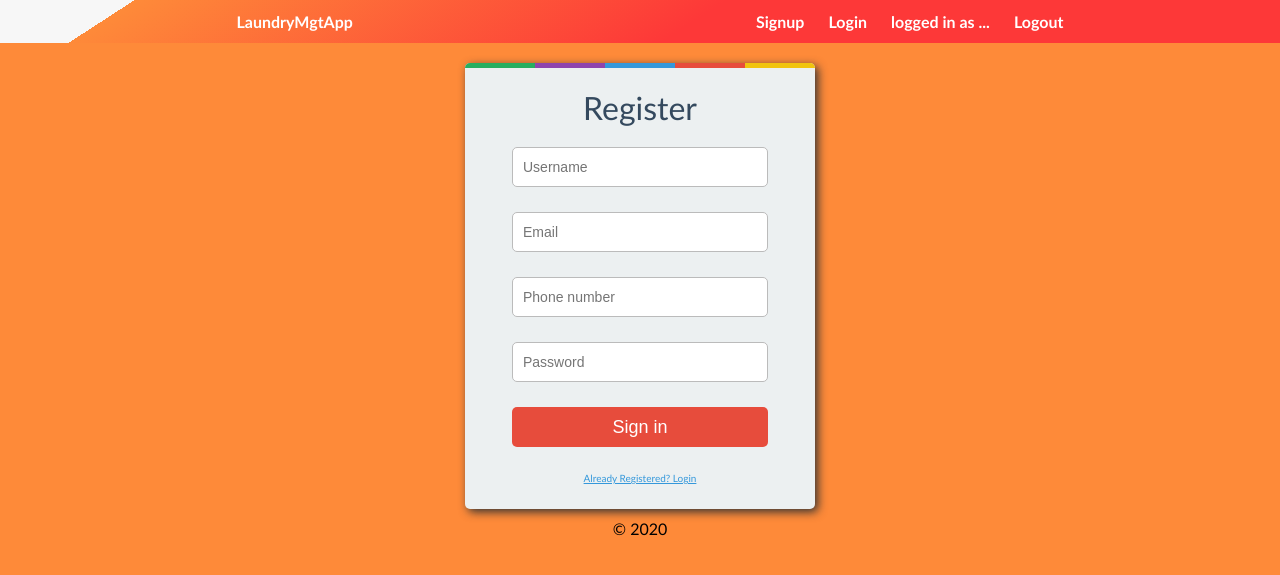
After one commit to jmalisha/laundrymgtapp, a PHP site: page /client/register.php in a window 1280 px wide. The commit adds this page. Shown: the top 575 px of the page. Run offline with PHP 8.4, Linux system fonts and the light colour scheme.

Commit message:
create and style client register form and modify the login form

```diff
--- a/client/login.php
+++ b/client/login.php
@@ -1,12 +1,12 @@
 <?php include_once("./header.php") ?>
-<div class="login-container">
-    <div class="login-wrap">
+<div class="form-container">
+    <div class="form-wrap">
         <h2>Login</h2>
         <div class="form">
             <input type="text" placeholder="Username" name="un" />
             <input type="password" placeholder="Password" name="pw" />
             <button> Sign in </button>
-            <a href="#">
+            <a href="/LaundryMgtApp/client/register.php">
                 <p> Don't have an account? Register </p>
             </a>
         </div>
--- /dev/null
+++ b/client/register.php
@@ -0,0 +1,17 @@
+<?php include_once("./header.php") ?>
+<div class="form-container">
+    <div class="form-wrap">
+        <h2>Register</h2>
+        <div class="form">
+            <input type="text" placeholder="Username" name="username" />
+            <input type="email" placeholder="Email" name="email" />
+            <input type="tel" placeholder="Phone number" name="phone" />
+            <input type="password" placeholder="Password" name="password" />
+            <button> Sign in </button>
+            <a href="/LaundryMgtApp/client/login.php">
+                <p> Already Registered? Login </p>
+            </a>
+        </div>
+    </div>
+</div>
+<?php include_once("./footer.php") ?>
--- a/styles/client/login.css
+++ b/styles/client/login.css
@@ -7,13 +7,13 @@
 body {
   background-color: #fe8a39;
 }
-.login-container {
+.form-container {
   display: flex;
   flex-direction: column;
   justify-content: center;
   align-items: center;
 }
-.login-wrap {
+.form-wrap {
   position: relative;
   margin: 0 auto;
   background: #ecf0f1;
@@ -22,19 +22,18 @@ body {
   box-shadow: 3px 3px 10px #333;
   padding: 15px;
 }
-.login-wrap h2 {
+.form-wrap h2 {
   text-align: center;
   font-weight: 200;
   font-size: 2em;
   margin-top: 10px;
   color: #34495e;
 }
-.login-wrap .form {
+.form-wrap .form {
   padding-top: 20px;
 }
-html .login-wrap .form input[type="text"],
-html .login-wrap .form input[type="password"],
-html .login-wrap .form button {
+.form-wrap .form input,
+.form-wrap .form button {
   width: 80%;
   margin-left: 10%;
   margin-bottom: 25px;
@@ -43,25 +42,23 @@ html .login-wrap .form button {
   outline: 0;
   -moz-outline-style: none;
 }
-html .login-wrap .form input[type="text"],
-html .login-wrap .form input[type="password"] {
+.form-wrap .form input {
   border: 1px solid #bbb;
   padding: 0 0 0 10px;
   font-size: 14px;
 }
-html .login-wrap .form input[type="text"]:focus,
-html .login-wrap .form input[type="password"]:focus {
+.form-wrap .form input:focus {
   border: 1px solid #3498db;
 }
-html .login-wrap .form a {
+.form-wrap .form a {
   text-align: center;
   font-size: 10px;
   color: #3498db;
 }
-html .login-wrap .form a p {
+.form-wrap .form a p {
   padding-bottom: 10px;
 }
-html .login-wrap .form button {
+.form-wrap .form button {
   background: #e74c3c;
   border: none;
   color: white;
@@ -70,13 +67,13 @@ html .login-wrap .form button {
   cursor: pointer;
   transition: box-shadow 0.4s ease;
 }
-html .login-wrap .form button:hover {
+.form-wrap .form button:hover {
   box-shadow: 1px 1px 5px #555;
 }
-html .login-wrap .form button:active {
+.form-wrap .form button:active {
   box-shadow: 1px 1px 7px #222;
 }
-html .login-wrap:after {
+.form-wrap:after {
   content: "";
   position: absolute;
   top: 0;
```
